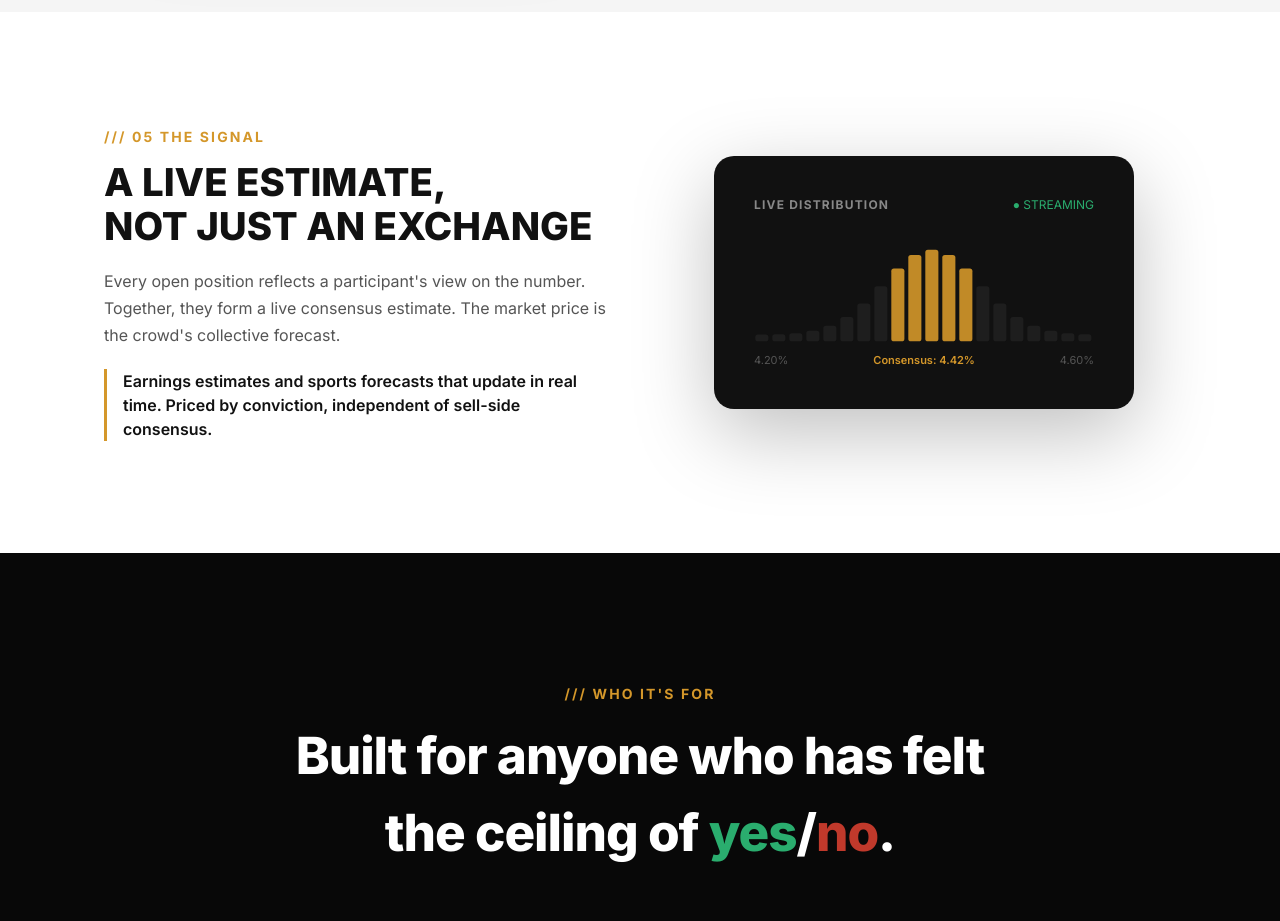
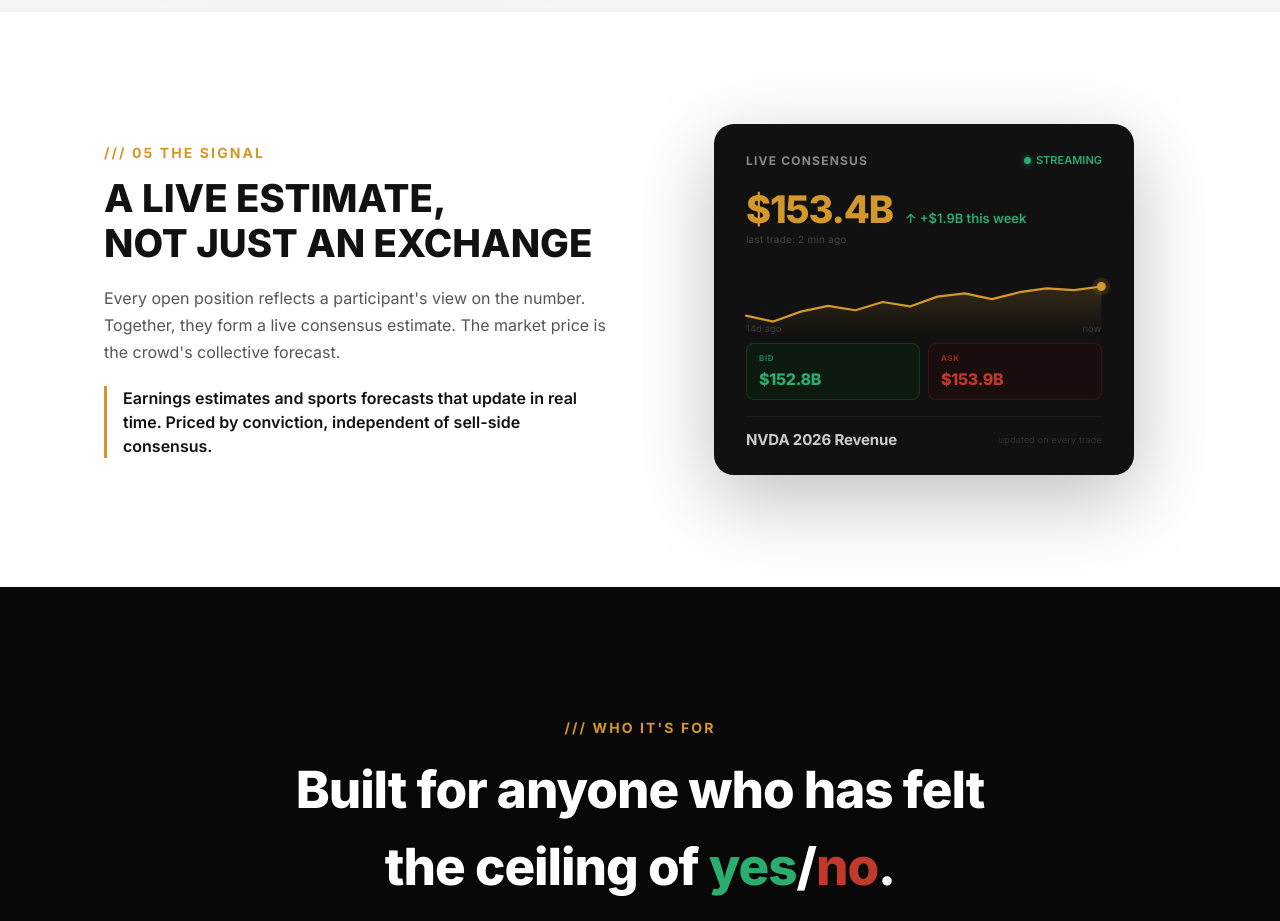
Before and after one commit to tapascodespace/NextBigThing, a Next.js app: page / in a window 1280 px wide. Shown: the part 3620-4541 px from the top of the page. Built offline with nearby package versions, Linux system fonts and the light colour scheme.

Commit message:
Replace Section 05 with live consensus Bloomberg-style card

```diff
--- a/app/page.tsx
+++ b/app/page.tsx
@@ -1231,32 +1231,61 @@ function FeatureVisual({ index }: { index: number }) {
     );
   }
 
-  // Data product — live distribution
+  // Live consensus — Bloomberg-terminal style price card
   return (
-    <div style={{ background: "#111", borderRadius: 20, padding: "2.5rem", width: "100%", maxWidth: 420, boxShadow: "0 24px 80px rgba(0,0,0,0.25)" }}>
+    <div style={{ background: "#111", borderRadius: 20, padding: "1.75rem 2rem 1.5rem", width: "100%", maxWidth: 420, boxShadow: "0 24px 80px rgba(0,0,0,0.25)" }}>
+      {/* Header */}
       <div style={{ display: "flex", justifyContent: "space-between", alignItems: "center", marginBottom: "1.25rem" }}>
-        <span style={{ fontFamily: sans, fontSize: 12, fontWeight: 700, letterSpacing: "0.1em", color: "#888" }}>LIVE DISTRIBUTION</span>
-        <span style={{ fontFamily: sans, fontSize: 12, color: "#2aad6e" }}>● STREAMING</span>
-      </div>
-      <svg viewBox="0 0 260 80" style={{ width: "100%", height: 110 }}>
-        {/* Animated bars */}
-        {Array.from({ length: 20 }).map((_, i) => {
-          const h = Math.exp(-Math.pow((i - 10) / 4, 2)) * 65 + 5;
-          return (
-            <rect key={i} x={i * 13 + 1} y={80 - h} width={10} height={h} rx={2}
-              fill={i >= 8 && i <= 12 ? "#d4972a" : "#333"} opacity={i >= 8 && i <= 12 ? 0.9 : 0.4}>
-              <animate attributeName="height" dur={`${1.5 + i * 0.1}s`} repeatCount="indefinite"
-                values={`${h};${h * 0.85};${h}`} />
-              <animate attributeName="y" dur={`${1.5 + i * 0.1}s`} repeatCount="indefinite"
-                values={`${80 - h};${80 - h * 0.85};${80 - h}`} />
-            </rect>
-          );
-        })}
+        <span style={{ fontFamily: sans, fontSize: 12, fontWeight: 700, letterSpacing: "0.1em", color: "#888" }}>LIVE CONSENSUS</span>
+        <span style={{ fontFamily: sans, fontSize: 11, color: "#2aad6e", fontWeight: 600, display: "flex", alignItems: "center", gap: 5 }}>
+          <span style={{ width: 7, height: 7, borderRadius: "50%", background: "#2aad6e", display: "inline-block", boxShadow: "0 0 6px rgba(42,173,110,0.7)" }} />
+          STREAMING
+        </span>
+      </div>
+      {/* Mid price + change */}
+      <div style={{ display: "flex", alignItems: "baseline", gap: 12, marginBottom: "0.25rem" }}>
+        <span style={{ fontFamily: sans, fontSize: 38, fontWeight: 800, color: "#d4972a", letterSpacing: "-0.03em", lineHeight: 1 }}>$153.4B</span>
+        <span style={{ fontFamily: sans, fontSize: 13, fontWeight: 600, color: "#2aad6e" }}>↑ +$1.9B this week</span>
+      </div>
+      <div style={{ fontFamily: sans, fontSize: 10, color: "#444", marginBottom: "1.1rem", letterSpacing: "0.02em" }}>
+        last trade: 2 min ago
+      </div>
+      {/* Sparkline — 14 daily closes drifting $151.5B → $153.4B */}
+      <svg viewBox="0 0 280 55" style={{ width: "100%", height: "auto", display: "block", marginBottom: "0.5rem", overflow: "visible" }}>
+        <defs>
+          <linearGradient id="sparkGrad" x1="0" y1="0" x2="0" y2="1">
+            <stop offset="0%"   stopColor="#d4972a" stopOpacity="0.18" />
+            <stop offset="100%" stopColor="#d4972a" stopOpacity="0" />
+          </linearGradient>
+        </defs>
+        {/* Fill */}
+        <path d="M 0,39.8 L 21.5,44.5 43,36.7 64.5,32.1 86,35.6 L 107.5,29.1 129,32.6 150.5,24.9 172,22.3 L 193.5,26.8 215,21.4 236.5,18.4 258,19.8 279.5,16.9 L 279.5,55 L 0,55 Z" fill="url(#sparkGrad)" />
+        {/* Line */}
+        <polyline points="0,39.8 21.5,44.5 43,36.7 64.5,32.1 86,35.6 107.5,29.1 129,32.6 150.5,24.9 172,22.3 193.5,26.8 215,21.4 236.5,18.4 258,19.8 279.5,16.9"
+          fill="none" stroke="#d4972a" strokeWidth="1.75" strokeLinecap="round" strokeLinejoin="round" />
+        {/* Current dot */}
+        <circle cx="279.5" cy="16.9" r="3.5" fill="#d4972a" />
+        <circle cx="279.5" cy="16.9" r="7"   fill="#d4972a" fillOpacity="0.15" />
+        {/* Time labels */}
+        <text x="0"     y="53" fill="#3a3a3a" fontSize="7.5" fontFamily="Inter, sans-serif">14d ago</text>
+        <text x="279.5" y="53" fill="#3a3a3a" fontSize="7.5" fontFamily="Inter, sans-serif" textAnchor="end">now</text>
       </svg>
-      <div style={{ display: "flex", justifyContent: "space-between", fontFamily: sans, fontSize: 11, color: "#555", marginTop: "0.5rem" }}>
-        <span>4.20%</span>
-        <span style={{ color: "#d4972a", fontWeight: 600 }}>Consensus: 4.42%</span>
-        <span>4.60%</span>
+      {/* Bid / Ask */}
+      <div style={{ display: "flex", gap: 8, marginBottom: "1rem" }}>
+        <div style={{ flex: 1, background: "#0d1a0f", border: "1px solid rgba(42,173,110,0.2)", borderRadius: 8, padding: "8px 12px" }}>
+          <div style={{ fontFamily: sans, fontSize: 8, fontWeight: 700, letterSpacing: "0.08em", color: "#2aad6e", opacity: 0.7, marginBottom: 3 }}>BID</div>
+          <div style={{ fontFamily: sans, fontSize: 16, fontWeight: 800, color: "#2aad6e", letterSpacing: "-0.02em" }}>$152.8B</div>
+        </div>
+        <div style={{ flex: 1, background: "#1a0d0d", border: "1px solid rgba(192,57,43,0.2)", borderRadius: 8, padding: "8px 12px" }}>
+          <div style={{ fontFamily: sans, fontSize: 8, fontWeight: 700, letterSpacing: "0.08em", color: "#c0392b", opacity: 0.7, marginBottom: 3 }}>ASK</div>
+          <div style={{ fontFamily: sans, fontSize: 16, fontWeight: 800, color: "#c0392b", letterSpacing: "-0.02em" }}>$153.9B</div>
+        </div>
+      </div>
+      {/* Footer */}
+      <div style={{ height: 1, background: "#1e1e1e", margin: "0 0 0.75rem" }} />
+      <div style={{ display: "flex", justifyContent: "space-between", alignItems: "center" }}>
+        <span style={{ fontFamily: sans, fontSize: 15, fontWeight: 700, color: "#ccc", letterSpacing: "-0.01em" }}>NVDA 2026 Revenue</span>
+        <span style={{ fontFamily: sans, fontSize: 9, color: "#333", letterSpacing: "0.02em" }}>updated on every trade</span>
       </div>
     </div>
   );
```
